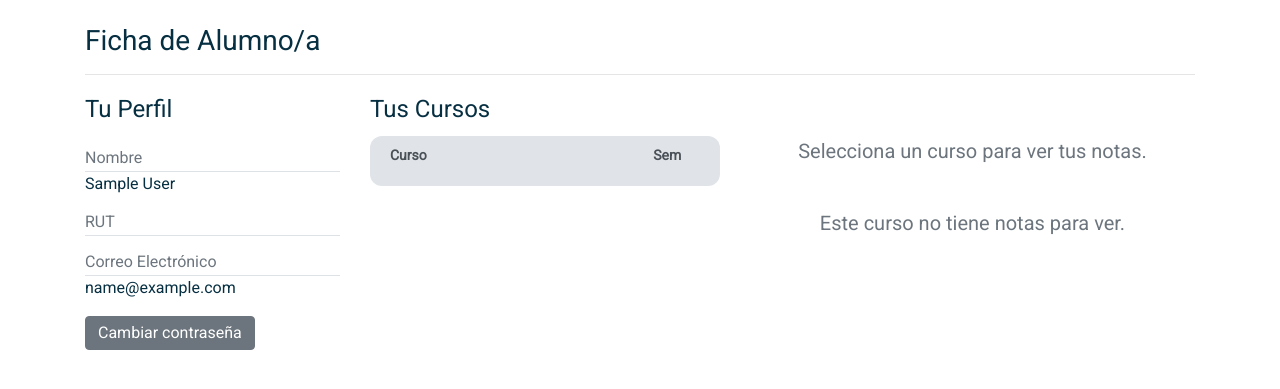
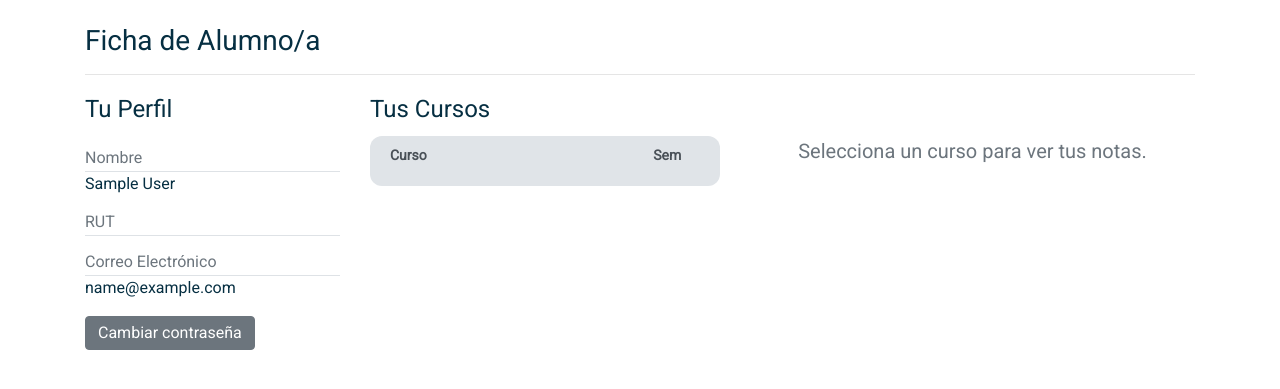
Before and after one commit to DCC-CC4401/2018-2-Error-418-T4, a Django app: page /owner-profile in a window 1280 px wide. Shown: the part 86-475 px from the top of the page. Run offline with Django 3.2, Linux system fonts and the light colour scheme; the visitor is signed in with stand-in values (Sample User, id 1); data that the repository does not hold is empty; some libraries are stand-ins or nearby versions.

Commit message:
placeholder for courses without grades removed

```diff
--- a/coevaluador/templates/coevaluador/ownerProfile.html
+++ b/coevaluador/templates/coevaluador/ownerProfile.html
@@ -117,9 +117,6 @@
                 <div id="notas-placeholder" class="mt-5">
                     <h5 class="font-weight-normal text-center text-muted">Selecciona un curso para ver tus notas.</h5>
                 </div>
-                <div id="no-notas-placeholder" class="mt-5">
-                    <h5 class="font-weight-normal text-center text-muted">Este curso no tiene notas para ver.</h5>
-                </div>
                 {% for course in courses %}
                     <div class="notas-resumen" id="notas-resumen-{{ course.code }}">
                         <h4 class="d-inline-block mt-1">Tus Notas</h4>
```
